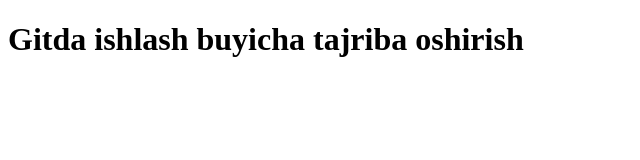
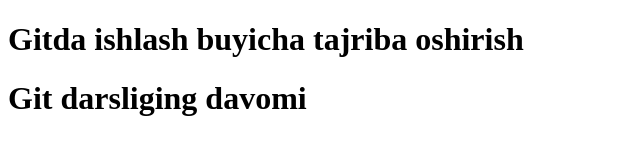
Before and after one commit to ORaxmatov/Gitpraktika, a plain HTML site: page index.html in a window 1280 px wide. Shown: the whole page, without its empty margins (0-640 px from the left). Drawn offline with Linux system fonts and the light colour scheme.

Commit message:
Git darsliging ikkinchi comintariyasi

```diff
--- a/index.html
+++ b/index.html
@@ -7,5 +7,6 @@
 </head>
 <body>
   <h1>Gitda ishlash buyicha tajriba oshirish</h1>
+  <h1>Git darsliging davomi</h1>
 </body>
 </html>
```
